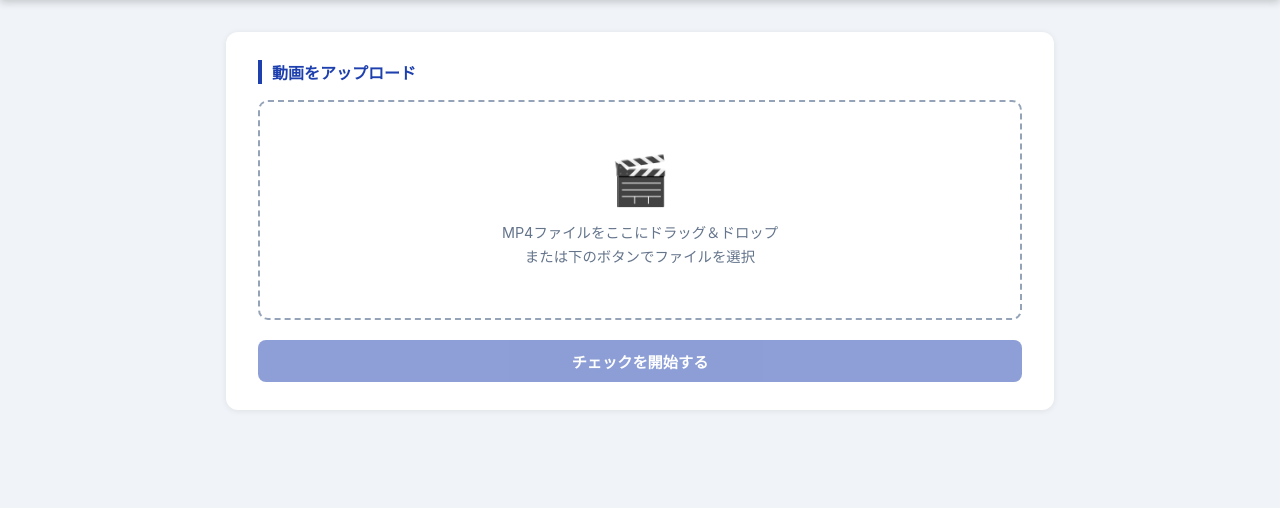
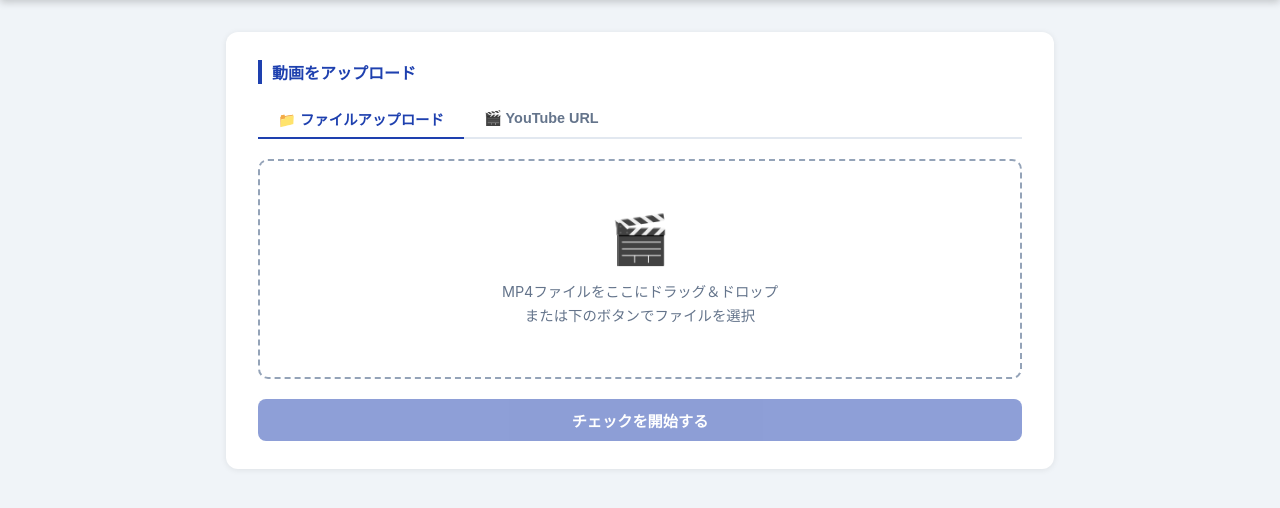
Before and after one commit to zonomori7272-cloud/telop-checker, a Flask app: page / in a window 1280 px wide. Shown: the part 96-604 px from the top of the page. Run offline with Flask 3, Linux system fonts and the light colour scheme.

Commit message:
4機能を追加: YouTube対応・表記ゆれ・NG表現・OCR精度最大化
- YouTube URL入力対応（yt-dlp）: URLを入力するだけで動画を自動取得してチェック
- 表記ゆれチェック: 全テロップをまとめてAIが一括チェック・推奨表記を提示
- NG表現チェック: 差別用語・放送禁止用語をオレンジバッジで表示
- OCR精度向上: CLAHE+シャープニングで文字をくっきり強調してから認識
- nixpacks.toml追加でRailwayにffmpegをインストール

Co-Authored-By: Claude Sonnet 4.6 <noreply@anthropic.com>

```diff
--- a/app.py
+++ b/app.py
@@ -129,7 +129,7 @@ def upload_chunk():
 def process_video(task_id, filepath):
     try:
         from extractor import extract_key_frames
-        from ocr import check_telop
+        from ocr import check_telop, check_consistency
 
         def progress_cb(p, msg):
             tasks[task_id]['progress'] = p
@@ -144,6 +144,7 @@ def process_video(task_id, filepath):
                 'progress': 100,
                 'message': '処理が完了しました（テロップが検出されませんでした）',
                 'results': [],
+                'consistency_issues': [],
             })
             _add_to_history(task_id)
             return
@@ -153,7 +154,7 @@ def process_video(task_id, filepath):
         prev_text = None
 
         for i, (timestamp, frame_b64) in enumerate(frames):
-            tasks[task_id]['progress'] = 50 + int((i + 1) / total * 50)
+            tasks[task_id]['progress'] = 50 + int((i + 1) / total * 45)
             tasks[task_id]['message'] = f'テロップを解析中... ({i + 1} / {total} フレーム)'
 
             result = check_telop(frame_b64, timestamp)
@@ -163,11 +164,18 @@ def process_video(task_id, filepath):
                     results.append(result)
                     prev_text = result['telop_text']
 
+        # 表記ゆれチェック
+        tasks[task_id]['progress'] = 96
+        tasks[task_id]['message'] = '表記ゆれをチェック中...'
+        telop_texts = [r['telop_text'] for r in results if r.get('telop_text', '').strip()]
+        consistency_result = check_consistency(telop_texts)
+
         tasks[task_id].update({
             'status': 'done',
             'progress': 100,
             'message': '処理が完了しました',
             'results': results,
+            'consistency_issues': consistency_result,
         })
         _add_to_history(task_id)
 
@@ -179,6 +187,75 @@ def process_video(task_id, filepath):
     finally:
         if os.path.exists(filepath):
             os.remove(filepath)
+
+
+@app.route('/start_youtube', methods=['POST'])
+def start_youtube():
+    data = request.get_json(force=True)
+    url = (data or {}).get('url', '').strip()
+    if not url:
+        return jsonify({'error': 'URLを指定してください。'}), 400
+
+    if not os.environ.get('ANTHROPIC_API_KEY', '').strip():
+        return jsonify({'error': 'ANTHROPIC_API_KEY が設定されていません。'}), 500
+
+    task_id = str(uuid.uuid4())
+    filepath = os.path.join(UPLOAD_FOLDER, f'{task_id}.mp4')
+
+    tasks[task_id] = {
+        'status': 'processing',
+        'progress': 0,
+        'message': 'ダウンロードを開始しています...',
+        'results': [],
+        'filename': url,
+    }
+
+    thread = threading.Thread(
+        target=process_youtube,
+        args=(task_id, url, filepath),
+        daemon=True
+    )
+    thread.start()
+
+    return jsonify({'task_id': task_id})
+
+
+def process_youtube(task_id, url, filepath):
+    try:
+        import yt_dlp
+
+        def progress_hook(d):
+            if d['status'] == 'downloading':
+                pct_raw = d.get('_percent_str', '').strip()
+                # Parse percentage number from string like "45.2%"
+                try:
+                    pct_num = float(pct_raw.replace('%', '').strip())
+                    tasks[task_id]['progress'] = int(pct_num * 0.3)  # scale to 0-30
+                except Exception:
+                    pass
+                tasks[task_id]['message'] = f'ダウンロード中... {pct_raw}'
+
+        ydl_opts = {
+            'format': 'best[ext=mp4]/mp4/best',
+            'outtmpl': filepath,
+            'quiet': True,
+            'progress_hooks': [progress_hook],
+        }
+
+        with yt_dlp.YoutubeDL(ydl_opts) as ydl:
+            info = ydl.extract_info(url, download=True)
+            # Update filename with video title if available
+            title = info.get('title', url) if info else url
+            tasks[task_id]['filename'] = title
+
+        # After download, process the video
+        process_video(task_id, filepath)
+
+    except Exception as e:
+        tasks[task_id].update({
+            'status': 'error',
+            'message': f'YouTubeダウンロードエラー: {str(e)}',
+        })
 
 
 def _add_to_history(task_id):
--- /dev/null
+++ b/nixpacks.toml
@@ -0,0 +1,2 @@
+[phases.setup]
+nixPkgs = ["ffmpeg"]
--- a/requirements.txt
+++ b/requirements.txt
@@ -5,3 +5,4 @@ python-dotenv>=1.0.0
 numpy>=1.24.0
 gunicorn>=21.2.0
 requests>=2.31.0
+yt-dlp>=2023.11.16
--- a/templates/index.html
+++ b/templates/index.html
@@ -184,9 +184,68 @@
       font-size: .78rem;
       font-weight: 600;
     }
-    .badge-ok   { background: #dcfce7; color: #16a34a; }
-    .badge-ng   { background: #fee2e2; color: #dc2626; }
+    .badge-ok      { background: #dcfce7; color: #16a34a; }
+    .badge-ng      { background: #fee2e2; color: #dc2626; }
+    .badge-warning { background: #fff7ed; color: #c2410c; }
     tr.has-issue td { background: #fff7f7; }
+
+    /* ---- タブ ---- */
+    .tab-bar {
+      display: flex;
+      gap: 0;
+      border-bottom: 2px solid #e2e8f0;
+      margin-bottom: 20px;
+    }
+    .tab-btn {
+      padding: 8px 20px;
+      border: none;
+      background: none;
+      font-size: .9rem;
+      font-weight: 600;
+      color: #64748b;
+      cursor: pointer;
+      border-bottom: 2px solid transparent;
+      margin-bottom: -2px;
+      transition: color .15s;
+    }
+    .tab-btn.active {
+      color: #1e40af;
+      border-bottom-color: #1e40af;
+    }
+    .tab-panel { display: none; }
+    .tab-panel.active { display: block; }
+
+    /* ---- YouTube 入력 ---- */
+    .yt-input-wrap {
+      display: flex;
+      gap: 10px;
+      margin-top: 8px;
+      flex-wrap: wrap;
+    }
+    .yt-input-wrap input {
+      flex: 1;
+      min-width: 0;
+      padding: 10px 14px;
+      border: 1.5px solid #cbd5e1;
+      border-radius: 8px;
+      font-size: .95rem;
+      outline: none;
+      transition: border-color .15s;
+    }
+    .yt-input-wrap input:focus { border-color: #1e40af; }
+
+    /* ---- 表記ゆれセクション ---- */
+    .consistency-section {
+      margin-top: 28px;
+      border-top: 2px solid #e2e8f0;
+      padding-top: 20px;
+    }
+    .consistency-section h3 {
+      font-size: .95rem;
+      font-weight: 700;
+      color: #b45309;
+      margin-bottom: 12px;
+    }
 
     .actions {
       display: flex;
@@ -227,6 +286,13 @@
   <div class="card" id="upload-section">
     <h2>動画をアップロード</h2>
 
+    <div class="tab-bar">
+      <button class="tab-btn active" id="tab-file-btn" onclick="switchTab('file')">📁 ファイルアップロード</button>
+      <button class="tab-btn" id="tab-yt-btn" onclick="switchTab('youtube')">🎬 YouTube URL</button>
+    </div>
+
+    <!-- ファイルアップロードタブ -->
+    <div class="tab-panel active" id="tab-file">
       <div id="drop-zone">
         <span class="icon">🎬</span>
         <p>MP4ファイルをここにドラッグ＆ドロップ<br>または下のボタンでファイルを選択</p>
@@ -234,9 +300,19 @@
         <input type="file" id="file-input" accept=".mp4,video/mp4">
       </div>
 
-    <button class="btn btn-primary" id="start-btn" disabled>
+      <button class="btn btn-primary" id="start-btn" disabled style="margin-top:20px;display:block;width:100%;text-align:center">
         チェックを開始する
       </button>
+    </div>
+
+    <!-- YouTube URLタブ -->
+    <div class="tab-panel" id="tab-youtube">
+      <p style="color:#475569;font-size:.9rem;margin-bottom:12px">YouTube動画のURLを入力してください。動画をダウンロードしてテロップをチェックします。</p>
+      <div class="yt-input-wrap">
+        <input type="url" id="yt-url-input" placeholder="https://www.youtube.com/watch?v=..." />
+        <button class="btn btn-primary" id="yt-start-btn" onclick="startYoutube()">チェックを開始する</button>
+      </div>
+    </div>
   </div>
 
   <!-- プログレスカード -->
@@ -426,7 +502,7 @@
 
       if (data.status === 'done') {
         clearInterval(pollTimer);
-        showResults(data.results);
+        showResults(data.results, data.consistency_issues || []);
       } else if (data.status === 'error') {
         clearInterval(pollTimer);
         showError(data.message);
@@ -438,7 +514,7 @@
   }
 
   // ---- 結果表示 ----
-  function showResults(results) {
+  function showResults(results, consistency_issues) {
     const total   = results.length;
     const issues  = results.filter(r => r.has_issue).length;
 
@@ -461,14 +537,24 @@
       resultBody.innerHTML += buildTable(results);
     }
 
+    // 表記ゆれセクション
+    if (consistency_issues && consistency_issues.length > 0) {
+      resultBody.innerHTML += buildConsistencyTable(consistency_issues);
+    }
+
     show('result');
   }
 
   function buildTable(results) {
     const rows = results.map(r => {
-      const badge = r.has_issue
-        ? '<span class="badge badge-ng">問題あり</span>'
-        : '<span class="badge badge-ok">問題なし</span>';
+      let badge;
+      if (!r.has_issue) {
+        badge = '<span class="badge badge-ok">問題なし</span>';
+      } else if (r.issue_type === 'ng') {
+        badge = '<span class="badge badge-warning">NG表現</span>';
+      } else {
+        badge = '<span class="badge badge-ng">誤字</span>';
+      }
       const rowClass = r.has_issue ? ' class="has-issue"' : '';
       const detail = r.issue_detail
         ? escHtml(r.issue_detail)
@@ -490,6 +576,31 @@
       </tr></thead>
       <tbody>${rows}</tbody>
     </table></div>`;
+  }
+
+  function buildConsistencyTable(issues) {
+    const rows = issues.map(item => {
+      const variants = (item.variants || []).map(v => escHtml(v)).join('、');
+      return `<tr>
+        <td>${escHtml(item.original || '')}</td>
+        <td>${variants}</td>
+        <td><strong>${escHtml(item.suggestion || '')}</strong></td>
+        <td>${escHtml(item.detail || '')}</td>
+      </tr>`;
+    }).join('');
+
+    return `<div class="consistency-section">
+      <h3>⚠️ 表記ゆれチェック（${issues.length}件）</h3>
+      <div class="table-wrap"><table>
+        <thead><tr>
+          <th>使用表記</th>
+          <th>別の表記</th>
+          <th>推奨</th>
+          <th>説明</th>
+        </tr></thead>
+        <tbody>${rows}</tbody>
+      </table></div>
+    </div>`;
   }
 
   function escHtml(str) {
@@ -581,7 +692,7 @@
       const data = await res.json();
       if (data.error) { alert('この結果はすでに削除されています'); return; }
       currentTaskId = taskId;
-      showResults(data.results);
+      showResults(data.results, data.consistency_issues || []);
     } catch(e) {
       alert('結果の取得に失敗しました');
     }
@@ -592,6 +703,48 @@
     show('error');
   }
 
+  // ---- タブ切り替え ----
+  function switchTab(tab) {
+    document.getElementById('tab-file').classList.toggle('active', tab === 'file');
+    document.getElementById('tab-youtube').classList.toggle('active', tab === 'youtube');
+    document.getElementById('tab-file-btn').classList.toggle('active', tab === 'file');
+    document.getElementById('tab-yt-btn').classList.toggle('active', tab === 'youtube');
+  }
+
+  // ---- YouTube チェック開始 ----
+  async function startYoutube() {
+    const urlInput = document.getElementById('yt-url-input');
+    const url = urlInput.value.trim();
+    if (!url) {
+      alert('YouTube URLを入力してください。');
+      return;
+    }
+
+    show('progress');
+    document.getElementById('progress-title').textContent = 'YouTube動画を処理中...';
+    progressBar.style.width = '0%';
+    progressText.textContent = 'ダウンロードを開始しています...';
+
+    try {
+      const res  = await fetch('/start_youtube', {
+        method: 'POST',
+        headers: { 'Content-Type': 'application/json' },
+        body: JSON.stringify({ url }),
+      });
+      const data = await res.json();
+
+      if (!res.ok || data.error) {
+        showError(data.error || 'YouTube処理の開始に失敗しました。');
+        return;
+      }
+
+      currentTaskId = data.task_id;
+      startPolling();
+    } catch (err) {
+      showError('YouTube処理の開始中に接続エラーが発生しました。');
+    }
+  }
+
   // 初期表示
   show('upload');
 </script>
```
Also changed, not shown: extractor.py (+12 -0 lines), ocr.py (+83 -1 lines). Lines whose indentation alone changed are shown as unchanged.
